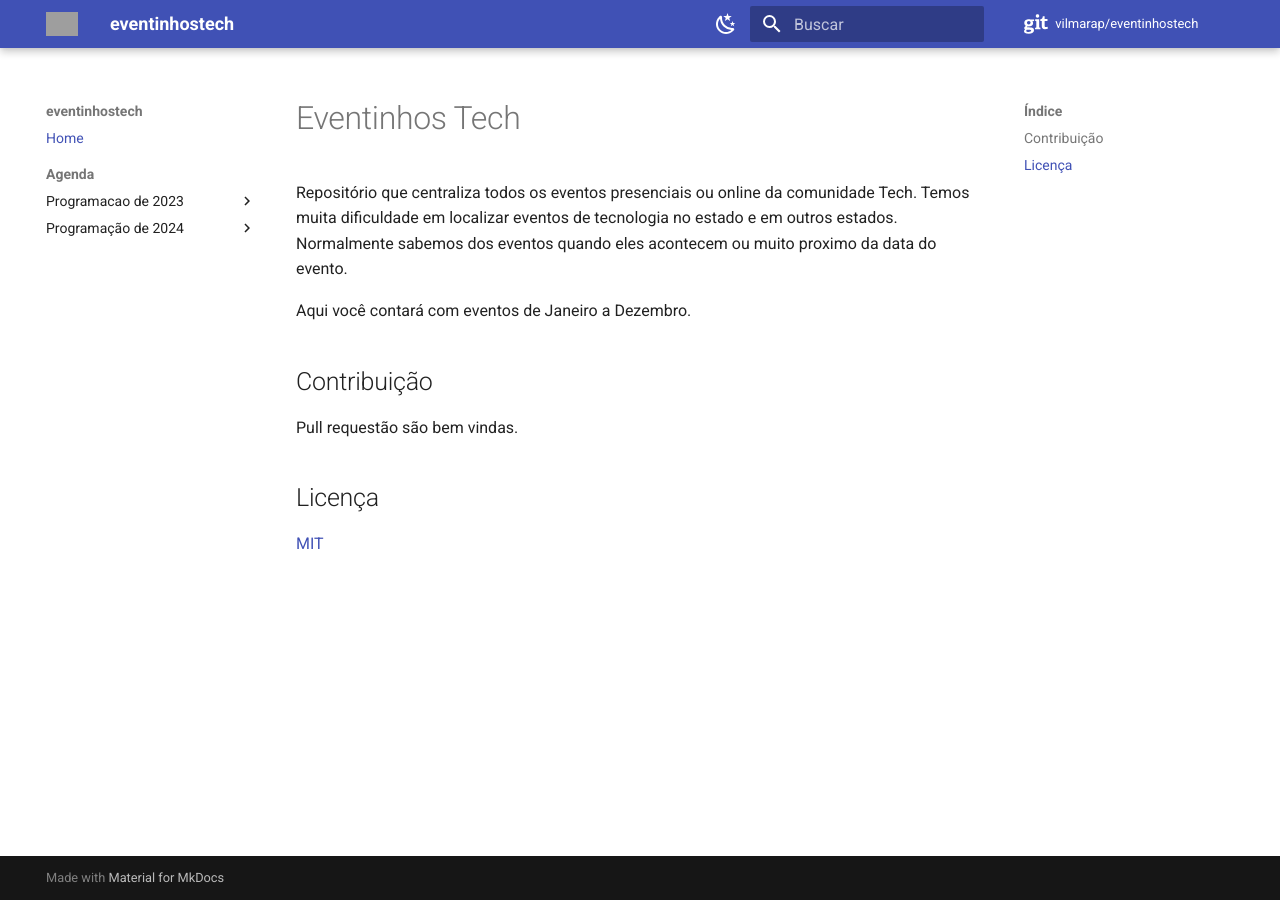
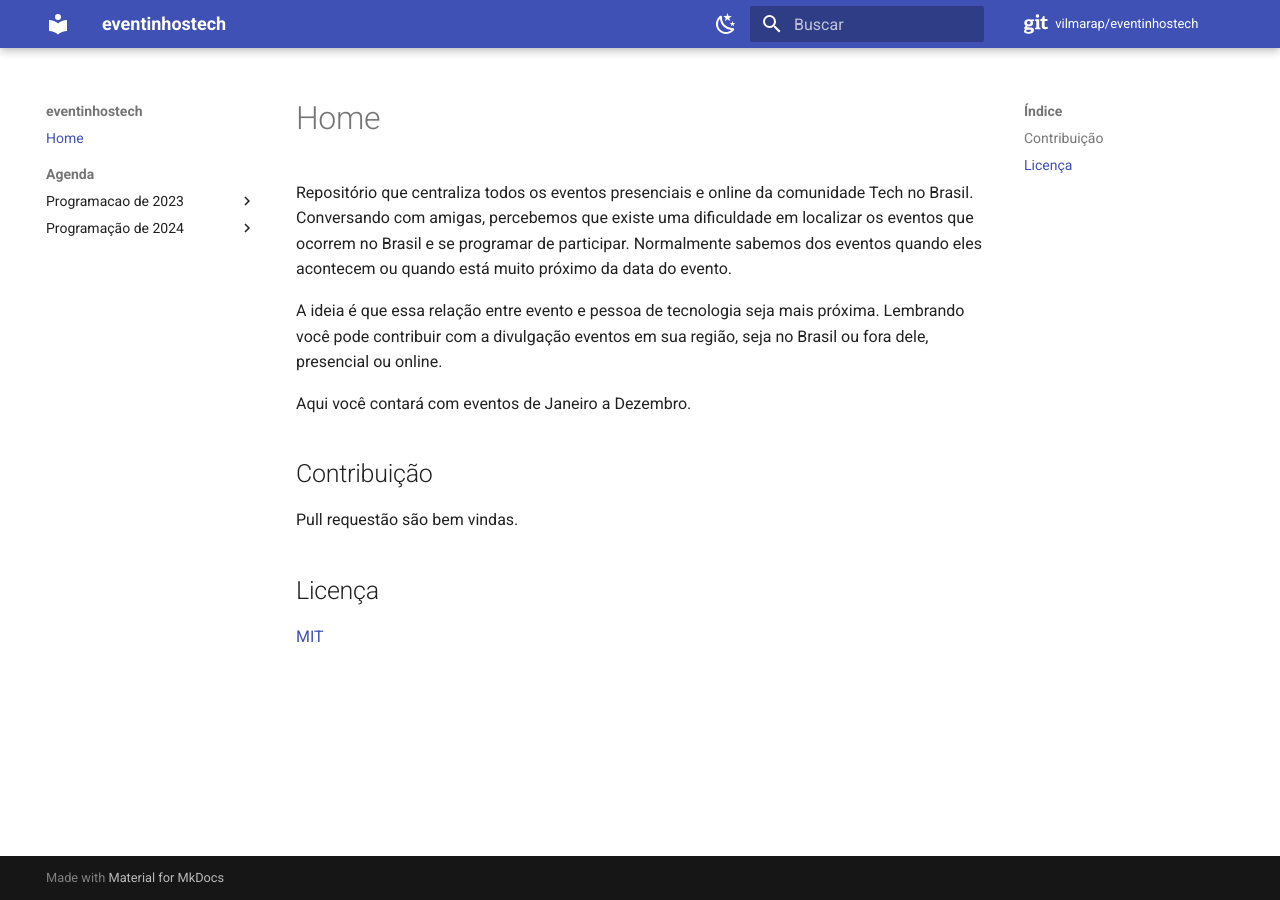
Before and after one commit to vilmarap/eventinhostech, an MkDocs documentation site: the page built from docs/index.md, in a window 1280 px wide. Built offline with MkDocs 1.6.1 and Material for MkDocs 9.7.7, drawn with Linux system fonts in a browser that asks for light colours; comment, search, counter and statistics services are not loaded; grey boxes are pictures that could not be loaded.

Commit message:
style: adjust files

```diff
--- a/docs/index.md
+++ b/docs/index.md
@@ -1,6 +1,6 @@
-# Eventinhos Tech
+Repositório que centraliza todos os eventos presenciais e online da comunidade Tech no Brasil. Conversando com amigas, percebemos que existe uma dificuldade em localizar os eventos que ocorrem no Brasil e se programar de participar. Normalmente sabemos dos eventos quando eles acontecem ou quando está muito próximo da data do evento.
 
-Repositório que centraliza todos os eventos presenciais ou online da comunidade Tech. Temos muita dificuldade em localizar eventos de tecnologia no estado e em outros estados. Normalmente sabemos dos eventos quando eles acontecem ou muito proximo da data do evento.
+A ideia é que essa relação entre evento e pessoa de tecnologia seja mais próxima. Lembrando você pode contribuir com a divulgação eventos em sua região, seja no Brasil ou fora dele, presencial ou online.
 
 Aqui você contará com eventos de Janeiro a Dezembro.
 
--- a/mkdocs.yml
+++ b/mkdocs.yml
@@ -16,8 +16,6 @@ theme:
         name: Switch to light mode
   icon:
     repo: fontawesome/brands/git
-  logo: img/logo.png
-  favicon: img/favicon.ico
   features:
   - content.tabs.link
   - navigation.sections
```
Also changed, not shown: README.md (deleted, +0 -5 lines), docs/programacao2023/dezembro2023.md (+1 -3 lines), docs/programacao2023/novembro2023.md (+1 -3 lines), docs/programacao2024/janeiro2024.md (+1 -3 lines).
